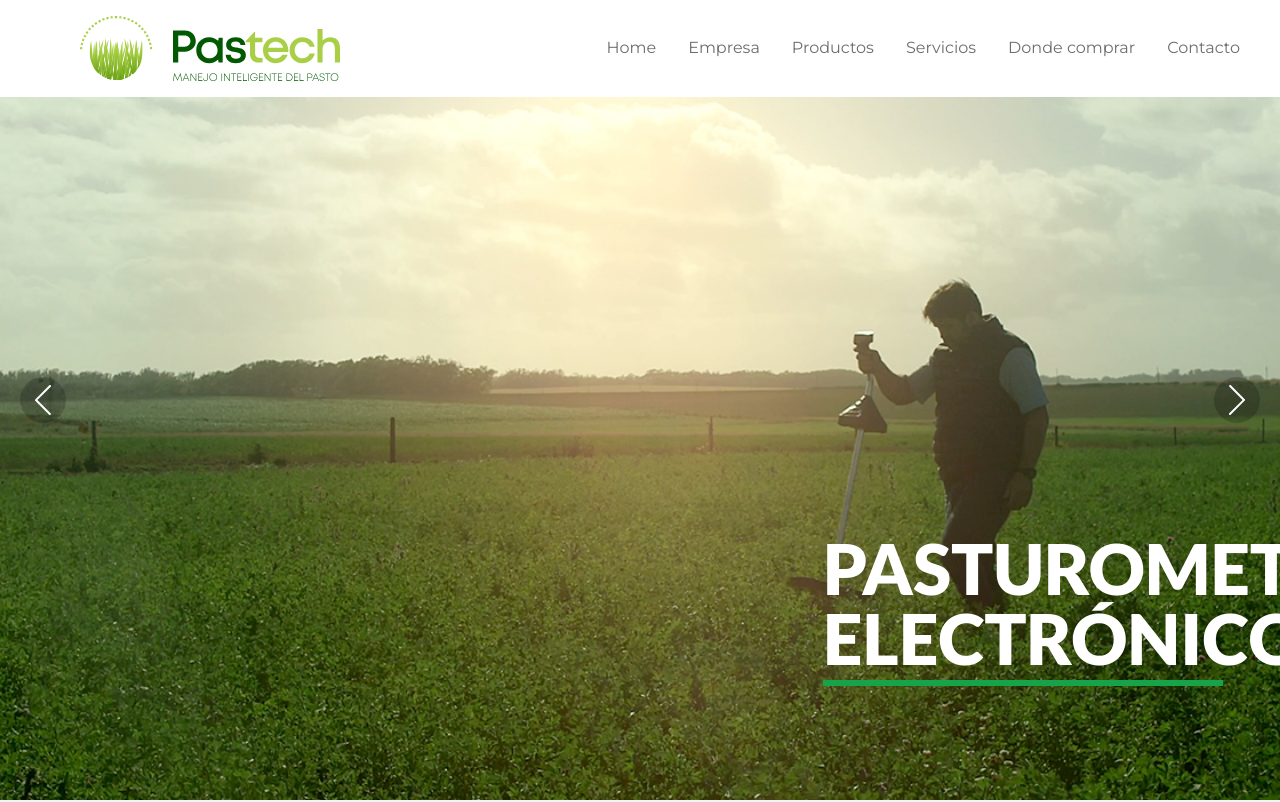
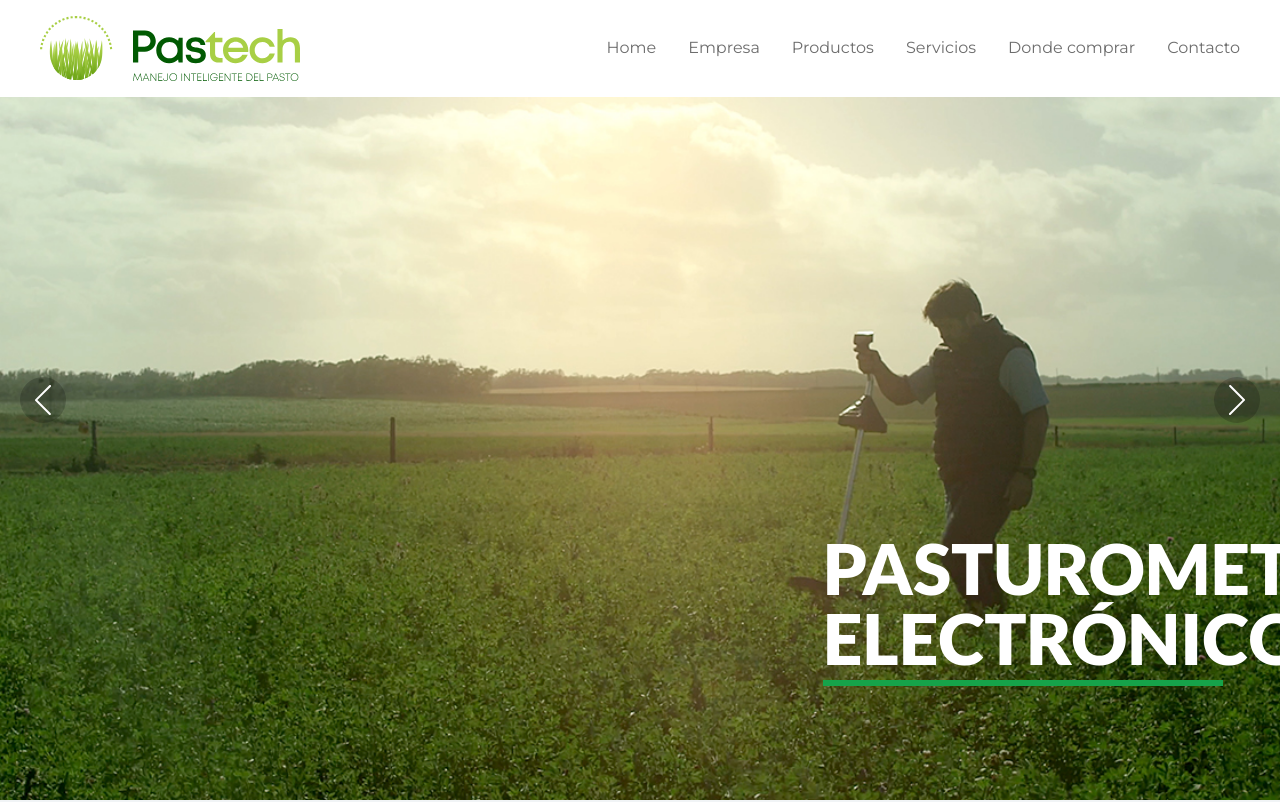
Before and after one commit to TomasMatarazzo/pastech-web, a React (Vite) app: page / in a window 1280 px wide. Shown: the top 802 px of the page. Built offline with nearby package versions, Linux system fonts and the light colour scheme; a web font is replaced by a local one.

Commit message:
Update Nav.jsx

```diff
--- a/src/components/Nav.jsx
+++ b/src/components/Nav.jsx
@@ -19,7 +19,7 @@ const Nav = () => {
   return (
     <div className='w-full fixed top-0 left-0 z-10'>
       <div className='md:flex items-center justify-between bg-white py-4 md:px-10 px-7'>
-            <Link to = '/' className='px-10'>
+            <Link to = '/' className='block  w-[120px] md:w-[260px]'>
                 <img
                 src = {icono}
                 alt = "Logo"
```
